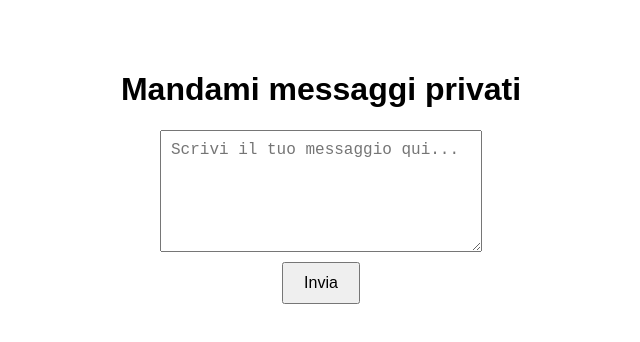
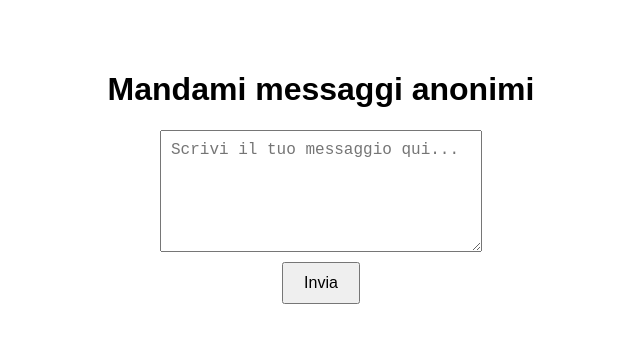
Before and after one commit to GabriGabri211/MyWebsite, a plain HTML site: page index.html in a window 1280 px wide. Shown: the whole page, without its empty margins (319-959 px from the left). Drawn offline with Linux system fonts and the light colour scheme.

Commit message:
Update index.html

```diff
--- a/index.html
+++ b/index.html
@@ -30,7 +30,7 @@
   </style>
 </head>
 <body>
-  <h1>Mandami messaggi privati</h1>
+  <h1>Mandami messaggi anonimi</h1>
   <textarea id="message" placeholder="Scrivi il tuo messaggio qui..."></textarea>
   <button onclick="sendMessage()">Invia</button>
   <div id="status"></div>
```
